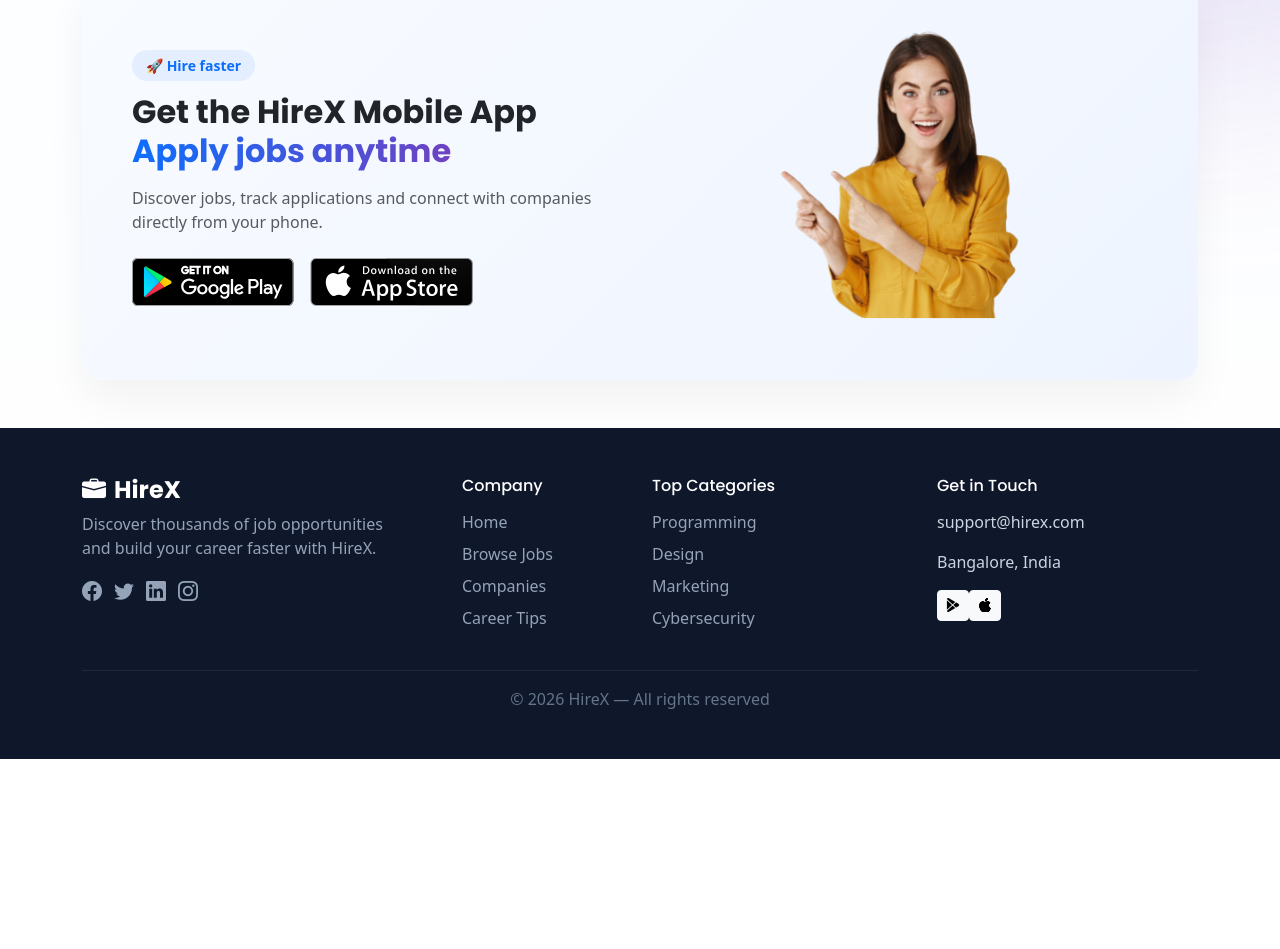
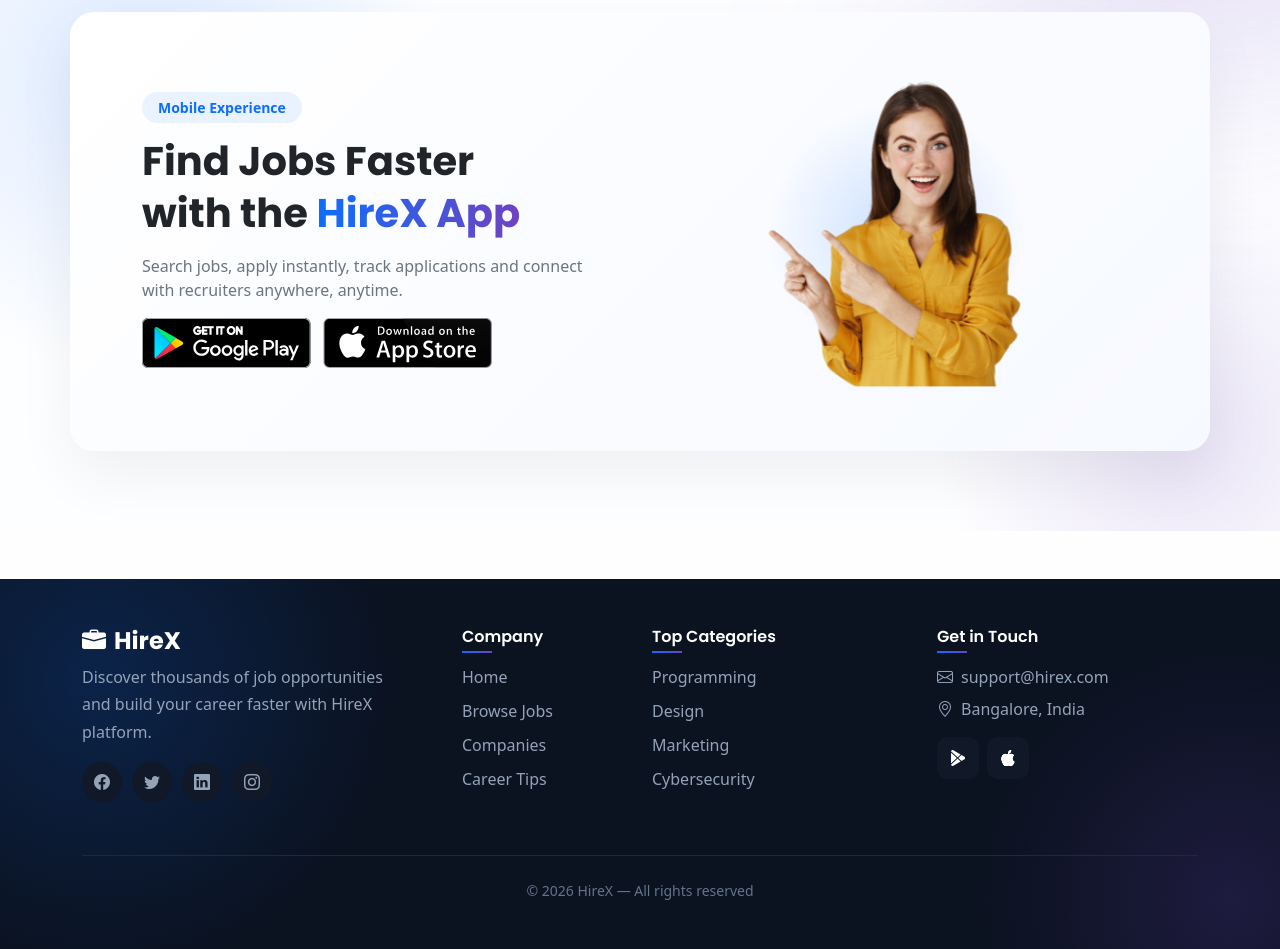
Before and after one commit to Praveenkumar-in/Hire_x, a React (Vite) app: page / in a window 1280 px wide. Shown: the part 1700-2649 px from the top of the page. Before the commit the page ends 2459 px from the top, so only its background shows below. Built offline with nearby package versions, Linux system fonts and the light colour scheme; no server answers.

Commit message:
permanent appd and foot

```diff
--- a/src/components/AppDownload.jsx
+++ b/src/components/AppDownload.jsx
@@ -1,103 +1,53 @@
+
+
 import React from "react";
 import { assets } from "../assets/assets";
 
 const AppDownload = () => {
   return (
-    <section className="app-download-section my-5">
+    <section className="app-download">
       <div className="container">
-        <div className="app-download-card">
 
-          <div className="row align-items-center">
+        <div className="app-download-wrapper row align-items-center">
 
-            {/* LEFT */}
-            <div className="col-lg-6 text-center text-lg-start">
-              <span className="download-badge">🚀 Hire faster</span>
+          {/* LEFT CONTENT */}
+          <div className="col-lg-6 text-center text-lg-start">
 
-              <h2 className="fw-bold mt-3">
-                Get the HireX Mobile App <br />
-                <span className="gradient-text">
-                  Apply jobs anytime
-                </span>
-              </h2>
+            <span className="app-badge">
+              Mobile Experience
+            </span>
 
-              <p className="text-muted mt-3">
-                Discover jobs, track applications and connect with companies
-                directly from your phone.
-              </p>
+            <h2 className="app-title mt-3">
+              Find Jobs Faster <br />
+              with the <span>HireX App</span>
+            </h2>
 
-              <div className="d-flex gap-3 justify-content-center justify-content-lg-start mt-4">
-                <img
-                  src={assets.play_store}
-                  alt="Google Play"
-                  className="store-btn"
-                />
-                <img
-                  src={assets.app_store}
-                  alt="App Store"
-                  className="store-btn"
-                />
-              </div>
+            <p className="app-desc">
+              Search jobs, apply instantly, track applications and
+              connect with recruiters anywhere, anytime.
+            </p>
+
+            <div className="app-store-buttons">
+              <img src={assets.play_store} alt="Play Store" />
+              <img src={assets.app_store} alt="App Store" />
             </div>
 
-            {/* RIGHT IMAGE */}
-            <div className="col-lg-6 text-center mt-4 mt-lg-0">
+          </div>
+
+          {/* RIGHT IMAGE */}
+          <div className="col-lg-6 text-center mt-4 mt-lg-0">
+            <div className="app-image-box">
               <img
                 src={assets.app_main_img}
                 alt="App"
-                className="img-fluid floating-img"
+                className="img-fluid"
               />
             </div>
+          </div>
 
-          </div>
         </div>
+
       </div>
-
-      {/* STYLE */}
-      <style>{`
-        .app-download-card{
-          background: linear-gradient(135deg,#f8fbff,#eef4ff);
-          border-radius: 20px;
-          padding: 50px;
-          box-shadow: 0 20px 40px rgba(0,0,0,0.05);
-          position: relative;
-          overflow: hidden;
-        }
-
-        .download-badge{
-          background:#0d6efd15;
-          color:#0d6efd;
-          padding:6px 14px;
-          border-radius:50px;
-          font-size:14px;
-          font-weight:600;
-        }
-
-        .gradient-text{
-          background:linear-gradient(90deg,#0d6efd,#6f42c1);
-          -webkit-background-clip:text;
-          -webkit-text-fill-color:transparent;
-        }
-
-        .store-btn{
-          height:48px;
-          cursor:pointer;
-          transition:.3s;
-        }
-
-        .store-btn:hover{
-          transform:translateY(-4px) scale(1.05);
-        }
-
-        .floating-img{
-          max-height:300px;
-          animation:float 4s ease-in-out infinite;
-        }
-
-        @keyframes float{
-          0%,100%{transform:translateY(0)}
-          50%{transform:translateY(-12px)}
-        }
-      `}</style>
     </section>
   );
 };
--- a/src/components/Footer.jsx
+++ b/src/components/Footer.jsx
@@ -4,21 +4,22 @@
   return (
     <footer className="footer-modern mt-5">
 
-      <div className="container py-5">
-        <div className="row gy-4">
+      <div className="container footer-container py-5">
+        <div className="row gy-5">
 
           {/* BRAND */}
           <div className="col-lg-4">
-            <h4 className="fw-bold brand-logo">
-              <i className="bi bi-briefcase-fill me-2"></i>HireX
+            <h4 className="brand-logo">
+              <i className="bi bi-briefcase-fill me-2"></i>
+              HireX
             </h4>
 
             <p className="footer-text">
               Discover thousands of job opportunities and build your
-              career faster with HireX.
+              career faster with HireX platform.
             </p>
 
-            <div className="social-icons">
+            <div className="social-icons mt-3">
               {["facebook", "twitter", "linkedin", "instagram"].map(i => (
                 <a key={i} href="#">
                   <i className={`bi bi-${i}`}></i>
@@ -27,10 +28,10 @@
             </div>
           </div>
 
-          {/* LINKS */}
+          {/* COMPANY */}
           <div className="col-lg-2 col-md-6">
-            <h6>Company</h6>
-            <ul>
+            <h6 className="footer-heading">Company</h6>
+            <ul className="footer-links">
               <li>Home</li>
               <li>Browse Jobs</li>
               <li>Companies</li>
@@ -38,9 +39,10 @@
             </ul>
           </div>
 
+          {/* CATEGORY */}
           <div className="col-lg-3 col-md-6">
-            <h6>Top Categories</h6>
-            <ul>
+            <h6 className="footer-heading">Top Categories</h6>
+            <ul className="footer-links">
               <li>Programming</li>
               <li>Design</li>
               <li>Marketing</li>
@@ -50,15 +52,23 @@
 
           {/* CONTACT */}
           <div className="col-lg-3">
-            <h6>Get in Touch</h6>
-            <p>support@hirex.com</p>
-            <p>Bangalore, India</p>
+            <h6 className="footer-heading">Get in Touch</h6>
 
-            <div className="app-mini-btns">
-              <button className="btn btn-light btn-sm">
+            <p className="footer-contact">
+              <i className="bi bi-envelope me-2"></i>
+              support@hirex.com
+            </p>
+
+            <p className="footer-contact">
+              <i className="bi bi-geo-alt me-2"></i>
+              Bangalore, India
+            </p>
+
+            <div className="app-mini-btns mt-3">
+              <button className="store-btn">
                 <i className="bi bi-google-play"></i>
               </button>
-              <button className="btn btn-light btn-sm">
+              <button className="store-btn">
                 <i className="bi bi-apple"></i>
               </button>
             </div>
@@ -67,91 +77,21 @@
         </div>
 
         {/* BOTTOM */}
-        <div className="footer-bottom mt-4 pt-3">
+        <div className="footer-bottom mt-5 pt-4">
           © {new Date().getFullYear()} HireX — All rights reserved
         </div>
       </div>
 
-      {/* SCROLL BUTTON */}
+      {/* SCROLL TOP */}
       <button
         className="scroll-top"
         onClick={() =>
           window.scrollTo({ top: 0, behavior: "smooth" })
         }
       >
-        ↑
+        <i className="bi bi-arrow-up"></i>
       </button>
 
-      <style>{`
-        .footer-modern{
-          background:#0f172a;
-          color:#cbd5e1;
-          position:relative;
-        }
-
-        .brand-logo{
-          color:white;
-        }
-
-        .footer-text{
-          color:#94a3b8;
-          max-width:320px;
-        }
-
-        .footer-modern h6{
-          color:white;
-          margin-bottom:15px;
-        }
-
-        .footer-modern ul{
-          list-style:none;
-          padding:0;
-        }
-
-        .footer-modern li{
-          margin-bottom:8px;
-          color:#94a3b8;
-          cursor:pointer;
-          transition:.3s;
-        }
-
-        .footer-modern li:hover{
-          color:white;
-          transform:translateX(5px);
-        }
-
-        .social-icons a{
-          margin-right:12px;
-          font-size:20px;
-          color:#94a3b8;
-          transition:.3s;
-        }
-
-        .social-icons a:hover{
-          color:white;
-          transform:translateY(-3px);
-        }
-
-        .footer-bottom{
-          border-top:1px solid #1e293b;
-          text-align:center;
-          color:#64748b;
-        }
-
-        .scroll-top{
-          position:fixed;
-          bottom:20px;
-          right:20px;
-          background:#0d6efd;
-          color:white;
-          border:none;
-          border-radius:50%;
-          width:45px;
-          height:45px;
-          font-size:18px;
-          box-shadow:0 10px 20px rgba(0,0,0,0.2);
-        }
-      `}</style>
     </footer>
   );
 };
--- a/src/index.css
+++ b/src/index.css
@@ -549,3 +549,300 @@
   opacity: 0.5;
   cursor: not-allowed;
 }
+/* ===============================
+   APP DOWNLOAD PREMIUM SECTION
+================================= */
+
+.app-download {
+  padding: 80px 0;
+  position: relative;
+  overflow: hidden;
+}
+
+/* Gradient background glow */
+.app-download::before {
+  content: "";
+  position: absolute;
+  width: 600px;
+  height: 600px;
+  background: radial-gradient(circle, #0d6efd25, transparent 70%);
+  top: -150px;
+  left: -150px;
+  z-index: 0;
+}
+
+.app-download::after {
+  content: "";
+  position: absolute;
+  width: 500px;
+  height: 500px;
+  background: radial-gradient(circle, #6f42c125, transparent 70%);
+  bottom: -150px;
+  right: -150px;
+  z-index: 0;
+}
+
+.app-download-wrapper {
+  background: linear-gradient(135deg, #ffffff, #f6f9ff);
+  border-radius: 24px;
+  padding: 60px;
+  box-shadow: 0 25px 60px rgba(0, 0, 0, 0.06);
+  position: relative;
+  z-index: 1;
+}
+
+/* Badge */
+.app-badge {
+  background: #0d6efd15;
+  color: #0d6efd;
+  padding: 6px 16px;
+  border-radius: 50px;
+  font-size: 14px;
+  font-weight: 600;
+}
+
+/* Title */
+.app-title {
+  font-size: 40px;
+  font-weight: 700;
+  line-height: 1.3;
+}
+
+.app-title span {
+  background: linear-gradient(90deg, #0d6efd, #6f42c1);
+  -webkit-background-clip: text;
+  -webkit-text-fill-color: transparent;
+}
+
+/* Description */
+.app-desc {
+  color: #6c757d;
+  margin-top: 15px;
+  max-width: 450px;
+}
+
+/* Store buttons */
+.app-store-buttons img {
+  height: 50px;
+  margin-right: 12px;
+  cursor: pointer;
+  transition: all 0.3s ease;
+}
+
+.app-store-buttons img:hover {
+  transform: translateY(-6px) scale(1.05);
+}
+
+/* Image container */
+.app-image-box {
+  position: relative;
+  display: inline-block;
+}
+
+/* Floating animation */
+.app-image-box img {
+  max-height: 320px;
+  animation: floatApp 5s ease-in-out infinite;
+}
+
+/* Glow behind image */
+.app-image-box::before {
+  content: "";
+  position: absolute;
+  width: 260px;
+  height: 260px;
+  background: radial-gradient(circle, #0d6efd30, transparent 70%);
+  top: 50%;
+  left: 50%;
+  transform: translate(-50%, -50%);
+  z-index: -1;
+  border-radius: 50%;
+}
+
+/* Floating animation */
+@keyframes floatApp {
+  0%,100% { transform: translateY(0); }
+  50% { transform: translateY(-15px); }
+}
+
+/* Responsive */
+@media (max-width: 768px) {
+  .app-download-wrapper {
+    padding: 35px;
+    text-align: center;
+  }
+
+  .app-title {
+    font-size: 28px;
+  }
+}
+/* ===================================
+   HIREX PREMIUM FOOTER
+=================================== */
+
+.footer-modern {
+  position: relative;
+  background: #0b1220;
+  color: #cbd5e1;
+  overflow: hidden;
+}
+
+/* Gradient glow background */
+.footer-modern::before {
+  content: "";
+  position: absolute;
+  width: 600px;
+  height: 600px;
+  background: radial-gradient(circle, #0d6efd30, transparent 70%);
+  top: -200px;
+  left: -200px;
+}
+
+.footer-modern::after {
+  content: "";
+  position: absolute;
+  width: 500px;
+  height: 500px;
+  background: radial-gradient(circle, #6f42c130, transparent 70%);
+  bottom: -200px;
+  right: -200px;
+}
+
+.footer-container {
+  position: relative;
+  z-index: 2;
+}
+
+/* Logo */
+.brand-logo {
+  color: white;
+  font-weight: 700;
+}
+
+/* Description */
+.footer-text {
+  color: #94a3b8;
+  max-width: 320px;
+  line-height: 1.7;
+}
+
+/* Headings */
+.footer-heading {
+  color: white;
+  font-weight: 600;
+  margin-bottom: 18px;
+  position: relative;
+}
+
+/* underline accent */
+.footer-heading::after {
+  content: "";
+  width: 30px;
+  height: 2px;
+  background: linear-gradient(90deg, #0d6efd, #6f42c1);
+  position: absolute;
+  bottom: -6px;
+  left: 0;
+}
+
+/* Links */
+.footer-links {
+  list-style: none;
+  padding: 0;
+}
+
+.footer-links li {
+  margin-bottom: 10px;
+  color: #94a3b8;
+  cursor: pointer;
+  transition: all 0.3s ease;
+}
+
+.footer-links li:hover {
+  color: white;
+  transform: translateX(6px);
+}
+
+/* Social icons */
+.social-icons a {
+  width: 40px;
+  height: 40px;
+  display: inline-flex;
+  align-items: center;
+  justify-content: center;
+  border-radius: 50%;
+  margin-right: 10px;
+  background: #111827;
+  color: #94a3b8;
+  transition: all 0.3s ease;
+}
+
+.social-icons a:hover {
+  background: linear-gradient(135deg, #0d6efd, #6f42c1);
+  color: white;
+  transform: translateY(-4px);
+}
+
+/* Contact */
+.footer-contact {
+  color: #94a3b8;
+  margin-bottom: 8px;
+}
+
+/* App buttons */
+.store-btn {
+  background: #111827;
+  border: none;
+  color: white;
+  width: 42px;
+  height: 42px;
+  border-radius: 10px;
+  margin-right: 8px;
+  transition: 0.3s;
+}
+
+.store-btn:hover {
+  background: linear-gradient(135deg, #0d6efd, #6f42c1);
+  transform: translateY(-3px);
+}
+
+/* Bottom bar */
+.footer-bottom {
+  border-top: 1px solid #1e293b;
+  text-align: center;
+  color: #64748b;
+  font-size: 14px;
+}
+
+/* Scroll top */
+.scroll-top {
+  position: fixed;
+  bottom: 22px;
+  right: 22px;
+  width: 48px;
+  height: 48px;
+  border-radius: 50%;
+  border: none;
+  background: linear-gradient(135deg, #0d6efd, #6f42c1);
+  color: white;
+  font-size: 18px;
+  box-shadow: 0 10px 25px rgba(13,110,253,0.4);
+  transition: 0.3s;
+  z-index: 999;
+}
+
+.scroll-top:hover {
+  transform: translateY(-4px) scale(1.05);
+}
+
+/* Responsive */
+@media (max-width: 768px) {
+  .footer-modern {
+    text-align: center;
+  }
+
+  .footer-heading::after {
+    left: 50%;
+    transform: translateX(-50%);
+  }
+}
```
